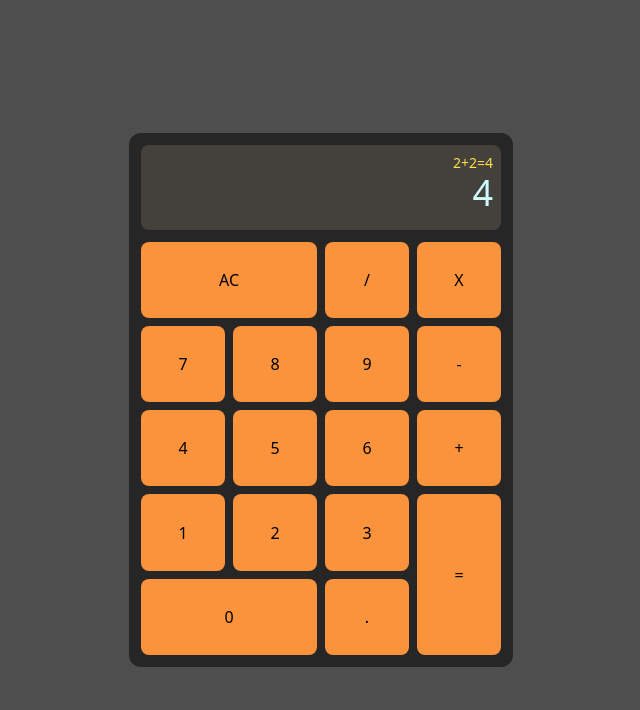
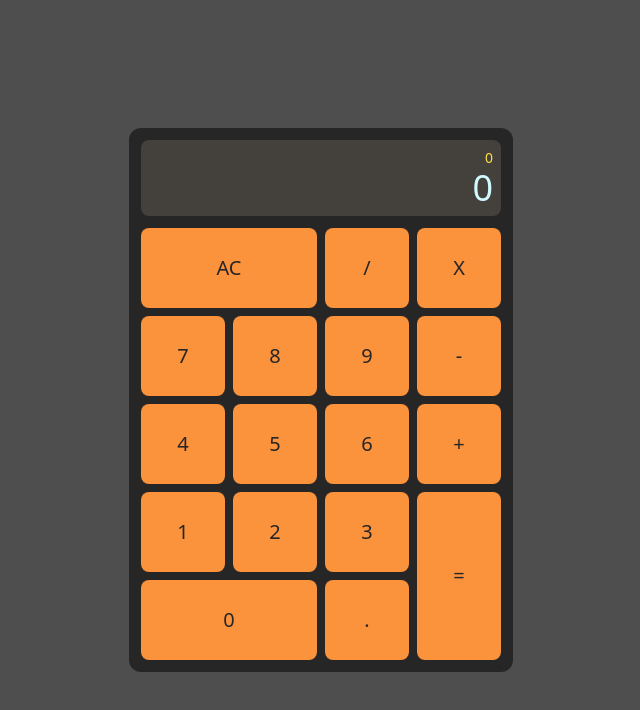
Before and after one commit to nimeshakya/calculator, a React (Create React App) app: page / in a window 1280 px wide. Shown: the top 710 px of the page, without its empty margins (319-959 px from the left). Built offline with nearby package versions, Linux system fonts and the light colour scheme.

Commit message:
most basic calculations can be done, floating points needs to be handled

```diff
--- a/src/App.js
+++ b/src/App.js
@@ -1,16 +1,30 @@
-import React from 'react';
+import React, { useState } from 'react';
 
 import Display from './components/Display';
 import ButtonContainer from './components/ButtonContainer';
 
 const App = () => {
+    const [formula, setFormula] = useState('0');
+    const [current, setCurrent] = useState(0);
+    const [currAction, setCurrAction] = useState('nothing');
+    const [result, setResult] = useState(0);
+
     return (
         <div
             id='calc-container'
-            className='w-96 h-2/3 rounded-xl p-3 flex flex-col items-center justify-between bg-neutral-800'
+            className='w-96 rounded-xl p-3 flex flex-col items-center justify-between bg-neutral-800'
         >
-            <Display />
-            <ButtonContainer />
+            <Display current={current} formula={formula} />
+            <ButtonContainer
+                current={current}
+                setCurrent={setCurrent}
+                formula={formula}
+                setFormula={setFormula}
+                result={result}
+                setResult={setResult}
+                currAction={currAction}
+                setCurrAction={setCurrAction}
+            />
         </div>
     );
 };
--- a/src/btn-data.js
+++ b/src/btn-data.js
@@ -72,7 +72,7 @@ export const button_data = [
     {
         id: 'equals',
         name: '=',
-        class_name: 'normal',
+        class_name: 'jumbo-v',
     },
     {
         id: 'zero',
--- a/src/components/Button.js
+++ b/src/components/Button.js
@@ -1,13 +1,158 @@
-import React from 'react';
+import React, { useEffect } from 'react';
 
-const Button = ({ id, name, class_name }) => {
+const Button = ({
+    id,
+    name,
+    class_name,
+    current,
+    setCurrent,
+    formula,
+    setFormula,
+    result,
+    setResult,
+    currAction,
+    setCurrAction,
+}) => {
+    const handleClick = (e) => {
+        if (e.target.id === 'clear') {
+            setCurrent(0);
+            setFormula('0');
+            setResult(0);
+        } else {
+            setCurrent(e.target.value);
+            switch (e.target.id) {
+                case 'divide':
+                    updateFormula(e.target.id, e.target.value);
+                    setCurrAction('divide');
+                    break;
+                case 'multiply':
+                    updateFormula(e.target.id, e.target.value);
+                    setCurrAction('multiply');
+                    break;
+                case 'add':
+                    updateFormula(e.target.id, e.target.value);
+                    setCurrAction('add');
+                    break;
+                case 'subtract':
+                    updateFormula(e.target.id, e.target.value);
+                    setCurrAction('subtract');
+                    break;
+                case 'nine':
+                    updateFormula(e.target.id, e.target.value);
+                    doMath(9);
+                    setCurrAction('nothing');
+                    break;
+                case 'eight':
+                    updateFormula(e.target.id, e.target.value);
+                    doMath(8);
+                    setCurrAction('nothing');
+                    break;
+                case 'seven':
+                    updateFormula(e.target.id, e.target.value);
+                    doMath(7);
+                    setCurrAction('nothing');
+                    break;
+                case 'six':
+                    updateFormula(e.target.id, e.target.value);
+                    doMath(6);
+                    setCurrAction('nothing');
+                    break;
+                case 'five':
+                    updateFormula(e.target.id, e.target.value);
+                    doMath(5);
+                    setCurrAction('nothing');
+                    break;
+                case 'four':
+                    updateFormula(e.target.id, e.target.value);
+                    doMath(4);
+                    setCurrAction('nothing');
+                    break;
+                case 'three':
+                    updateFormula(e.target.id, e.target.value);
+                    doMath(3);
+                    setCurrAction('nothing');
+                    break;
+                case 'two':
+                    updateFormula(e.target.id, e.target.value);
+                    doMath(2);
+                    setCurrAction('nothing');
+                    break;
+                case 'one':
+                    updateFormula(e.target.id, e.target.value);
+                    doMath(1);
+                    setCurrAction('nothing');
+                    break;
+                case 'zero':
+                    updateFormula(e.target.id, e.target.value);
+                    doMath(0);
+                    setCurrAction('nothing');
+                    break;
+                case 'equals':
+                    setFormula(`${formula}=${result}`);
+                    setCurrAction('equaled');
+                    setCurrent(result);
+                    break;
+                default:
+                    break;
+            }
+        }
+    };
+
+    const doMath = (num) => {
+        switch (currAction) {
+            case 'divide':
+                setResult(Number((result /= num)));
+                break;
+            case 'multiply':
+                setResult(Number((result *= num)));
+                break;
+            case 'add':
+                setResult(Number((result += num)));
+                break;
+            case 'subtract':
+                setResult(Number((result -= num)));
+                break;
+            case 'nothing':
+                setResult(Number(num));
+                break;
+            default:
+                break;
+        }
+    };
+
+    const updateFormula = (e_id, e_value) => {
+        if (
+            currAction === 'equaled' &&
+            (e_id === 'divide' ||
+                e_id === 'multiply' ||
+                e_id === 'add' ||
+                e_id === 'subtract')
+        ) {
+            setFormula(`${result}${e_value}`);
+        } else if (currAction === 'equaled') {
+            console.log(e_value);
+            setResult(Number(e_value));
+            setFormula(`${e_value}`);
+        } else {
+            setFormula(`${formula === '0' ? '' : formula}${e_value}`);
+        }
+    };
+
+    useEffect(() => {
+        console.log(`${currAction}  ${result}   ${typeof result}`);
+    }, [currAction, result]);
+
     return (
         <button
-            type=''
+            type='button'
+            id={id}
             className={`bg-orange-400 ${
                 id === 'clear' || id === 'zero' ? 'col-span-2' : ''
-            } ${id === 'equals' ? 'row-span-2' : ''} rounded-lg`}
+            } ${
+                id === 'equals' ? 'row-span-2' : ''
+            } rounded-lg text-neutral-800 text-xl ${class_name}`}
             value={name}
+            onClick={handleClick}
         >
             {name}
         </button>
--- a/src/components/ButtonContainer.js
+++ b/src/components/ButtonContainer.js
@@ -3,12 +3,34 @@ import React from 'react';
 import Button from './Button';
 import { button_data } from '../btn-data';
 
-const ButtonContainer = () => {
+const ButtonContainer = ({
+    current,
+    setCurrent,
+    formula,
+    setFormula,
+    result,
+    setResult,
+    currAction,
+    setCurrAction,
+}) => {
     return (
         <>
             <div className='w-full h-5/6 pt-3 grid grid-cols-4 gap-2'>
                 {button_data.map((btn) => {
-                    return <Button {...btn} />;
+                    return (
+                        <Button
+                            key={btn.id}
+                            {...btn}
+                            current={current}
+                            setCurrent={setCurrent}
+                            formula={formula}
+                            setFormula={setFormula}
+                            result={result}
+                            setResult={setResult}
+                            currAction={currAction}
+                            setCurrAction={setCurrAction}
+                        />
+                    );
                 })}
             </div>
         </>
--- a/src/components/Display.js
+++ b/src/components/Display.js
@@ -1,18 +1,21 @@
 import React from 'react';
 
-const Display = () => {
+const Display = ({ current, formula }) => {
     return (
         <div
             id='display'
-            className='w-full p-2 bg-stone-700 rounded-lg h-1/6 flex flex-col items-end justify-start'
+            className='w-full max-w-full p-2 bg-stone-700 rounded-lg h-auto flex flex-col items-end justify-start'
         >
-            <div id='formula-container'>
-                <p id='formula' className='text-sm text-yellow-300'>
-                    2+2=4
+            <div id='formula-container' className='w-full min-w-full'>
+                <p
+                    id='formula'
+                    className='text-sm text-yellow-300 w-full break-words text-right bg-transparent border-0 block '
+                >
+                    {formula}
                 </p>
             </div>
-            <div id='current-container' className='text-4xl text-cyan-100'>
-                <p id='current'>4</p>
+            <div id='current-container' className='text-4xl text-cyan-100 '>
+                <p id='current'>{current}</p>
             </div>
         </div>
     );
--- a/src/index.css
+++ b/src/index.css
@@ -2,11 +2,20 @@
 @tailwind components;
 @tailwind utilities;
 
+body {
+    width: 100vw;
+    height: 100vh;
+}
+
 #root {
     width: 100vw;
-    height: 100vh;
+    height: 100%;
     display: flex;
     justify-content: center;
     align-items: center;
     background-color: #4f4e4e;
 }
+
+.normal {
+    height: 5rem;
+}
```
